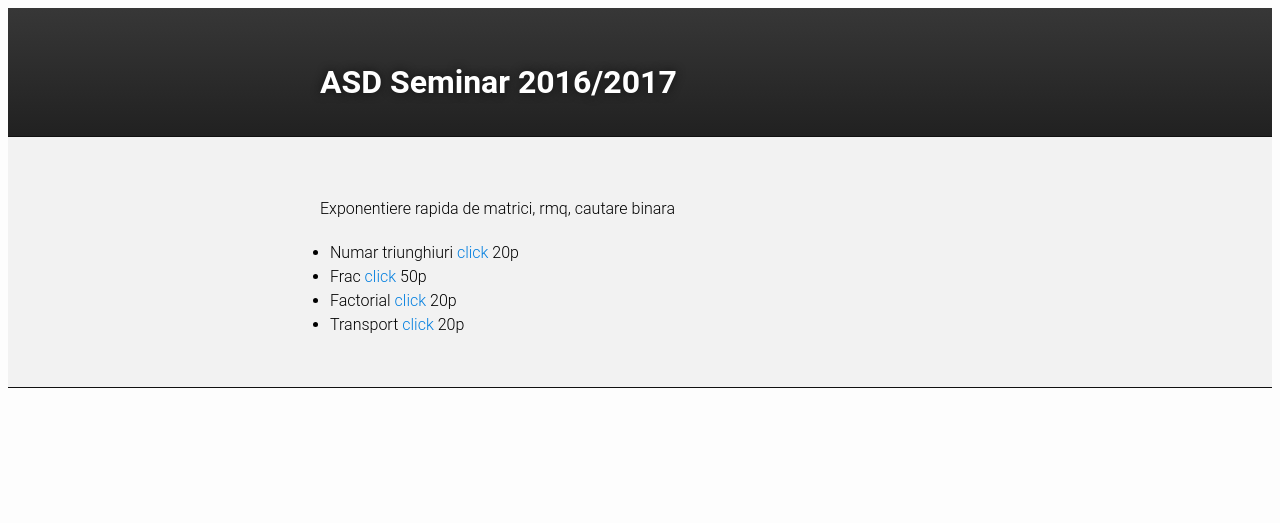
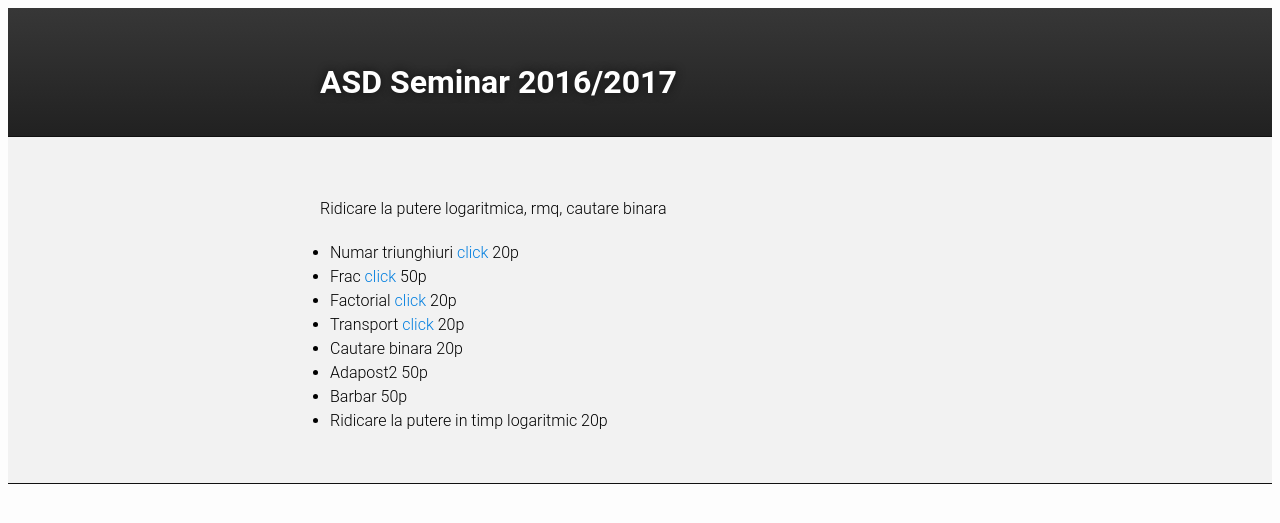
Before and after one commit to IuliaDuta/ASD, a Jekyll site: the page built from Laboratoare/Laborator4.md, in a window 1280 px wide. Shown: the top 523 px of the page. Built offline with Jekyll 4.4.1, drawn with Linux system fonts in a browser that asks for light colours.

Commit message:
Update Laborator4.md

```diff
--- a/Laboratoare/Laborator4.md
+++ b/Laboratoare/Laborator4.md
@@ -3,9 +3,13 @@ layout: item
 permalink: /Laboratoare/Laborator4/
 ---
 
-Exponentiere rapida de matrici, rmq, cautare binara
+Ridicare la putere logaritmica, rmq, cautare binara
 
 - Numar triunghiuri [click](http://www.infoarena.ro/problema/nrtri) 20p
 - Frac [click](http://www.infoarena.ro/problema/frac) 50p
 - Factorial [click](http://www.infoarena.ro/problema/fact) 20p
 - Transport [click](http://www.infoarena.ro/problema/transport) 20p
+- Cautare binara 20p
+- Adapost2 50p
+- Barbar 50p
+- Ridicare la putere in timp logaritmic 20p
```
